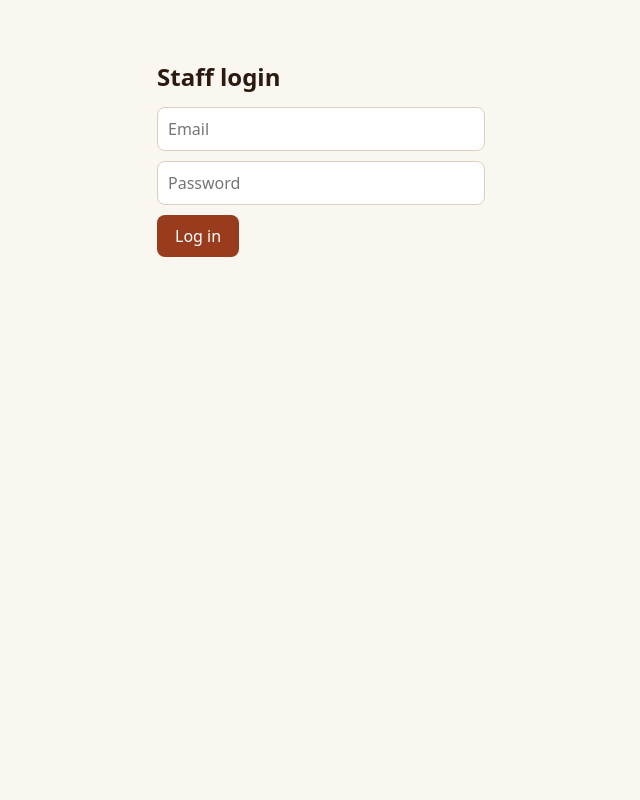
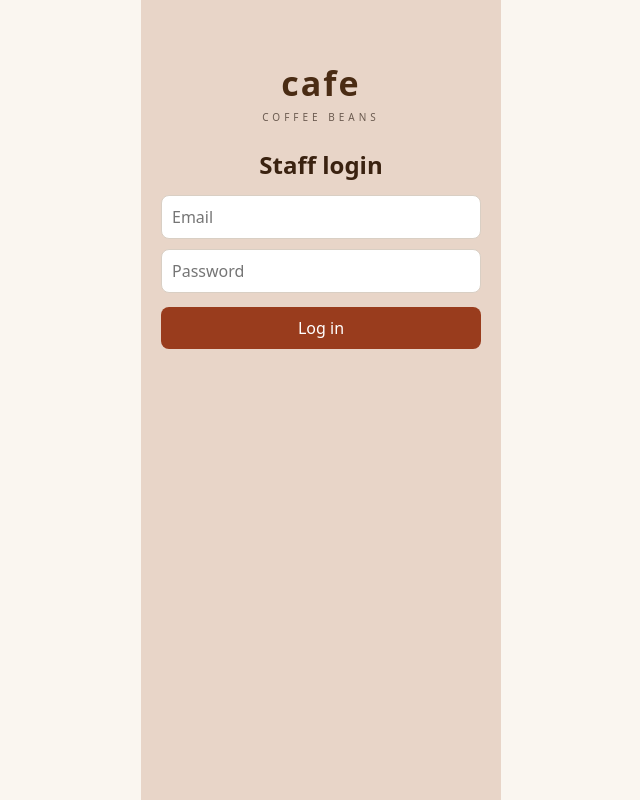
Before and after one commit to stuti-sudo-123/cafe-menu, a React (Vite) app: page /staff in a window 1280 px wide. Shown: the whole page, without its empty margins (319-959 px from the left). Built offline with nearby package versions, Linux system fonts and the light colour scheme.

Commit message:
again idk

```diff
--- a/src/pages/Admin.jsx
+++ b/src/pages/Admin.jsx
@@ -95,10 +95,12 @@ export default function Admin() {
 
   if (!ready) return <p className="loading">Loading...</p>;
 
-  if (!session) {
-    return (
-      <div className="admin-login">
-        <h2>Admin login</h2>
+if (!session) {
+  return (
+    <div className="admin-login">
+      <div className="auth-logo">cafe</div>
+      <div className="auth-logo-sub">COFFEE BEANS</div>
+      <h2>Admin login</h2>
         <input
           type="email"
           placeholder="admin@yourcafe.com"
--- a/src/pages/Staff.jsx
+++ b/src/pages/Staff.jsx
@@ -47,10 +47,12 @@ export default function Staff() {
 
   if (!ready) return <p className="loading">Loading...</p>;
 
-  if (!session) {
-    return (
-      <div className="staff-login">
-        <h2>Staff login</h2>
+if (!session) {
+  return (
+    <div className="staff-login">
+      <div className="auth-logo">cafe</div>
+      <div className="auth-logo-sub">COFFEE BEANS</div>
+      <h2>Staff login</h2>
         <input
           type="email"
           placeholder="Email"
--- a/src/styles.css
+++ b/src/styles.css
@@ -176,11 +176,71 @@ input, textarea { font: inherit; padding: 10px; border: 1px solid #d9cfc4; borde
 .success { text-align: center; padding: 60px 20px; }
 
 /* staff page */
-.staff-login, .admin-login { max-width: 360px; margin: 60px auto; padding: 0 16px; }
-.staff-login h2, .admin-login h2 { margin-bottom: 14px; }
-.staff-page, .admin-page { max-width: 720px; margin: 0 auto; padding: 16px; }
-.staff-top, .admin-top { display: flex; justify-content: space-between; align-items: center; margin-bottom: 16px; }
-.staff-top h1, .admin-top h1 { font-size: 20px; }
+/* shared login look (staff + admin) */
+.staff-login, .admin-login {
+  max-width: 360px; margin: 0 auto; min-height: 100vh;
+  padding: 60px 20px 20px; background: #e8d5c8;
+  text-align: center;
+}
+.auth-logo { font-size: 34px; font-weight: 600; letter-spacing: 2px; color: #4a2c14; }
+.auth-logo-sub { font-size: 10px; letter-spacing: 4px; color: #6b5b50; margin: 4px 0 24px; }
+.staff-login h2, .admin-login h2 { margin-bottom: 14px; color: #3a2210; }
+.staff-login input, .admin-login input { text-align: left; }
+.staff-login .btn, .admin-login .btn { width: 100%; margin-top: 4px; }
+
+/* shared app-page look (staff + admin, once logged in) */
+.staff-page, .admin-page {
+  max-width: 720px; margin: 0 auto; padding: 16px;
+  min-height: 100vh; background: #faf3ec;
+}
+.staff-top, .admin-top {
+  display: flex; justify-content: space-between; align-items: center;
+  margin-bottom: 18px; padding-bottom: 14px; border-bottom: 1px solid #e3cdb8;
+}
+.staff-top h1, .admin-top h1 { font-size: 20px; color: #3a2210; }
+
+/* staff order cards */
+.order {
+  background: #fff; border: 1px solid #eadfd3; border-radius: 14px;
+  padding: 14px; margin-bottom: 12px;
+}
+.order-new { border-left: 5px solid #993c1d; }
+.order-preparing { border-left: 5px solid #ba7517; }
+.order-head { display: flex; justify-content: space-between; margin-bottom: 6px; color: #3a2210; }
+.order ul { margin: 6px 0; padding-left: 18px; color: #3a2210; }
+.order-note { font-style: italic; color: #6b5b50; }
+.order-total { margin: 8px 0; font-weight: 600; color: #3a2210; }
+
+/* admin form + list */
+.admin-form {
+  background: #fff; border: 1px solid #eadfd3; border-radius: 14px;
+  padding: 16px; margin-bottom: 22px;
+}
+.admin-form h2 { font-size: 16px; margin-bottom: 10px; color: #3a2210; }
+.admin-form .btn, .admin-form .btn-secondary { margin-right: 8px; margin-top: 4px; }
+.admin-msg { color: #3b6d11; margin: 6px 0; }
+.admin-category { margin-bottom: 18px; }
+.admin-category h2 {
+  font-size: 15px; font-weight: 600; color: #3a2210;
+  margin-bottom: 8px; padding-bottom: 6px; border-bottom: 1px solid #e3cdb8;
+}
+.admin-item {
+  background: #fff; border: 1px solid #eadfd3; border-radius: 12px;
+  padding: 12px; margin-bottom: 8px;
+}
+.admin-item-info { color: #3a2210; }
+.admin-item-actions { display: flex; flex-wrap: wrap; gap: 8px; margin-top: 8px; }
+
+/* order placed screen */
+.success {
+  max-width: 430px; margin: 0 auto; min-height: 100vh;
+  background: #e8d5c8; display: flex; flex-direction: column;
+  align-items: center; justify-content: center; text-align: center;
+  padding: 20px;
+}
+.success h2 { color: #4a2c14; font-size: 24px; margin-bottom: 8px; }
+.success p { color: #6b5b50; margin-bottom: 20px; }
+.success .btn { padding: 12px 24px; }
 .order { background: #fff; border: 1px solid #eadfd3; border-radius: 12px; padding: 14px; margin-bottom: 12px; }
 .order-new { border-left: 5px solid #993c1d; }
 .order-preparing { border-left: 5px solid #ba7517; }
@@ -188,16 +248,6 @@ input, textarea { font: inherit; padding: 10px; border: 1px solid #d9cfc4; borde
 .order ul { margin: 6px 0; padding-left: 18px; }
 .order-note { font-style: italic; }
 .order-total { margin: 8px 0; font-weight: 500; }
-
-/* admin page */
-.admin-form { background: #fff; border: 1px solid #eadfd3; border-radius: 12px; padding: 14px; margin-bottom: 20px; }
-.admin-form h2 { font-size: 16px; margin-bottom: 10px; }
-.admin-form .btn, .admin-form .btn-secondary { margin-right: 8px; }
-.admin-msg { color: #3b6d11; }
-.admin-category { margin-bottom: 16px; }
-.admin-category h2 { font-size: 16px; margin-bottom: 8px; }
-.admin-item { background: #fff; border: 1px solid #eadfd3; border-radius: 12px; padding: 12px; margin-bottom: 8px; }
-.admin-item-actions { display: flex; flex-wrap: wrap; gap: 8px; margin-top: 8px; }
 
 .welcome { max-width: 430px; margin: 0 auto; min-height: 100vh; background: #e8d5c8; color: #3a2210; display: flex; flex-direction: column; }
 .welcome-header { background: #4a2c14; color: #fff; text-align: center; padding: 26px 16px 22px; }
```
